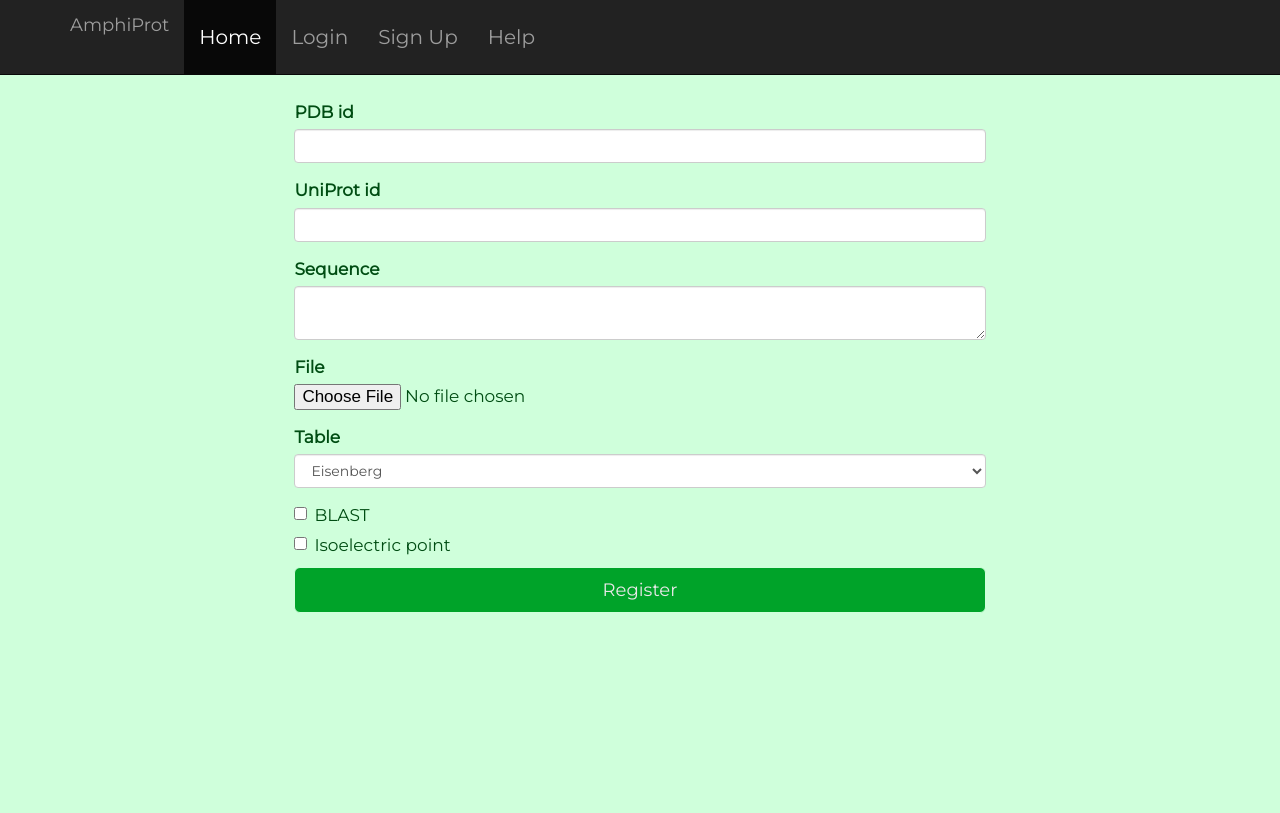
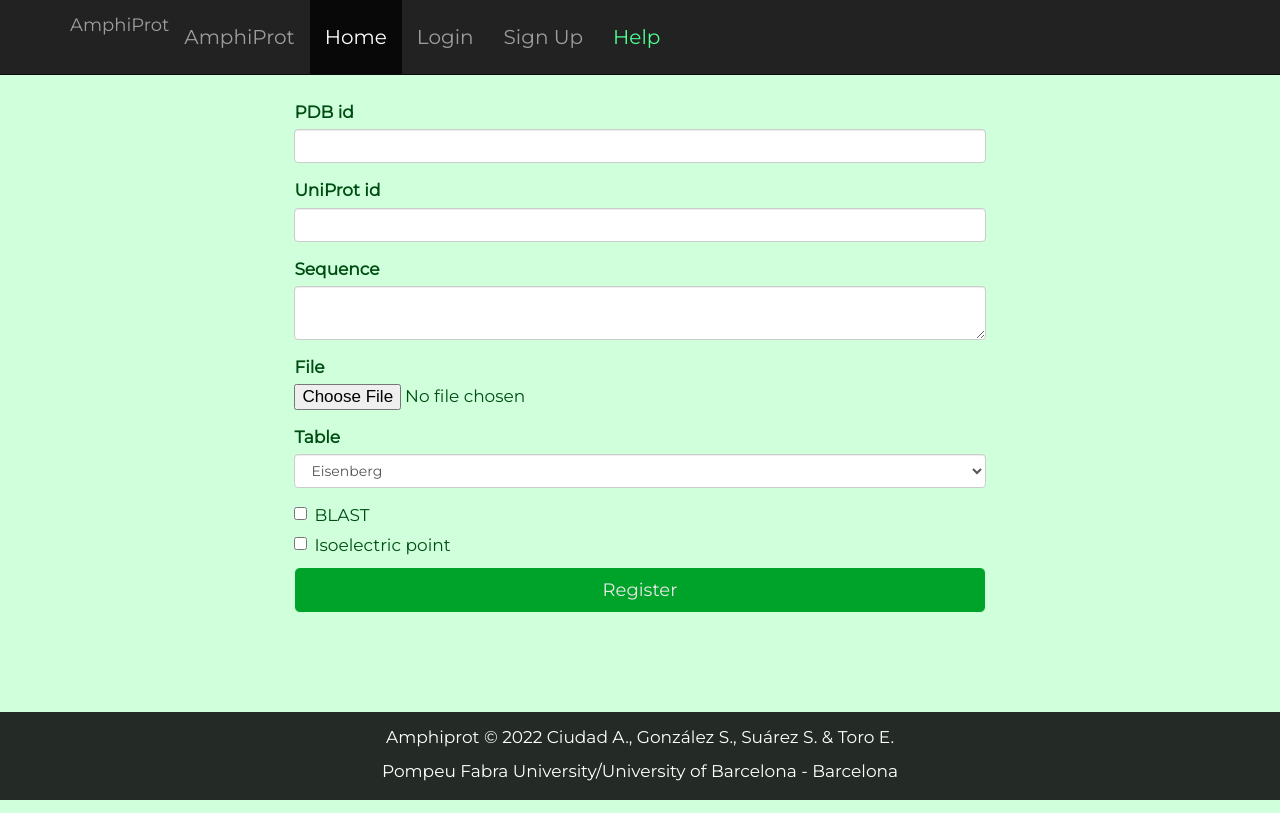
Before and after one commit to suadou/AmphiProt, a Flask app: page / in a window 1280 px wide. Run offline with Flask 2, Linux system fonts and the light colour scheme; some libraries are stand-ins or nearby versions.

Commit message:
Update index.html

```diff
--- a/Workingversionwomulti/templates/index.html
+++ b/Workingversionwomulti/templates/index.html
@@ -34,6 +34,7 @@ AmphiProt
         </div>
         <div id="navbar" class="collapse navbar-collapse">
           <ul class="nav navbar-nav">
+            <li><a class="navbar-brand" href="#">AmphiProt</a></li>
             <li class="active"><a href="/">Home</a></li>
             {% if not current_user.is_authenticated %}
             <li><a href="{{ url_for('loging') }}">Login</a></li>
@@ -41,9 +42,9 @@ AmphiProt
             {% else %}
               {% set name = current_user.username %}
               <li><a href="{{ url_for('workspace', user_id=name) }}">Workspace</a></li>
-              <li><a href="{{ url_for('logout') }}">Logout</a></li>
+              <li><a href="{{ url_for('logout') }}"><font color="#ff4a4a">Logout</font></a></li>
             {% endif %}
-            <li><a href="{{ url_for('help') }}">Help</a></li>
+            <li ><a href="{{ url_for('help') }}"><font color="#4fff92">Help</font></a></li>
           </ul>
         </div><!--/.nav-collapse -->
       </div>
@@ -61,4 +62,10 @@ AmphiProt
       </form>
 
     </div><!-- /.container -->
+
+<footer>
+  <p>Amphiprot &copy; 2022 Ciudad A., González S., Suárez S. & Toro E.</p>
+  <p>Pompeu Fabra University/University of Barcelona - Barcelona</p>
+</footer>
+
 {% endblock %}
```
